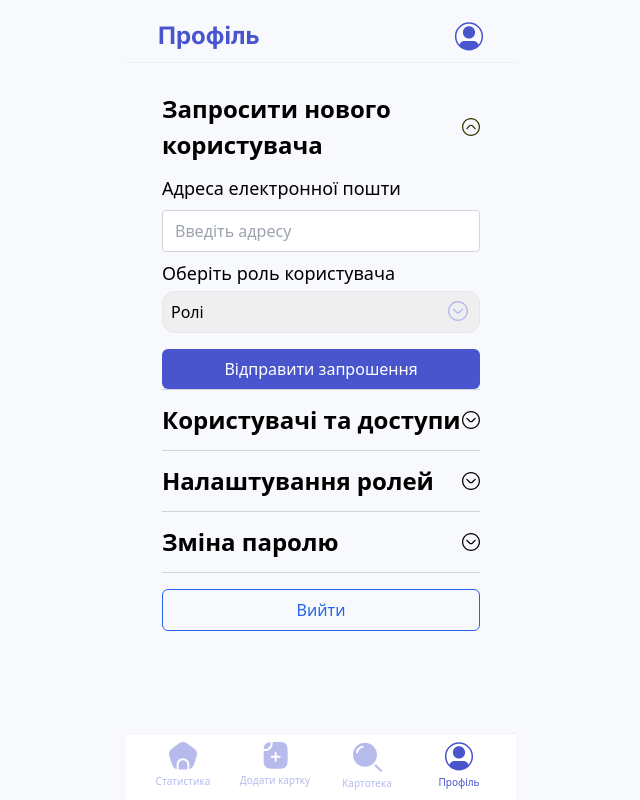
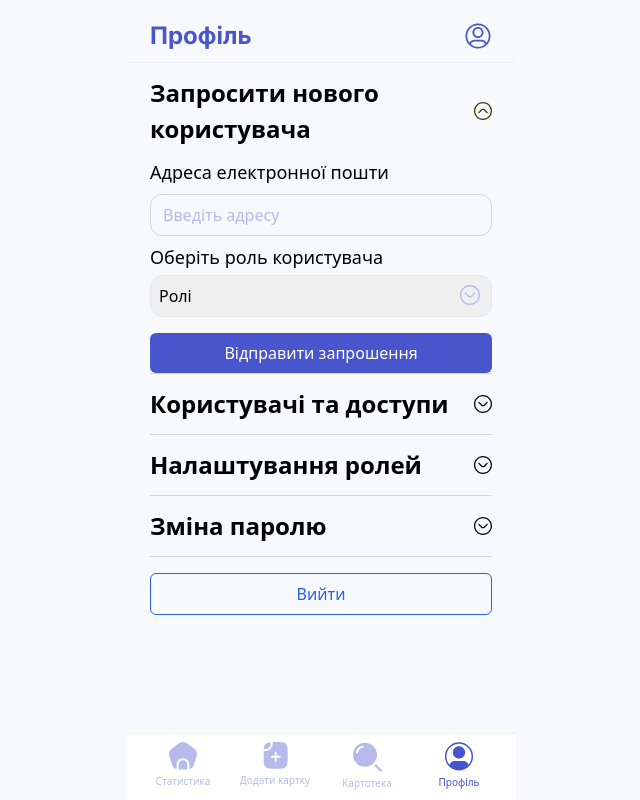
Before and after one commit to baza-trainee/AnimalRescueKharkiv, a Next.js app: page /crm/profile in a window 1280 px wide. Both pictures are taken after a click on the button "Запросити нового користувача". Shown: the whole page, without its empty margins (319-959 px from the left). Built offline with nearby package versions, Linux system fonts and the light colour scheme.

Commit message:
add edit width pages

```diff
--- a/src/app/crm/profile/page.tsx
+++ b/src/app/crm/profile/page.tsx
@@ -8,10 +8,8 @@ export default function ProfilePage() {
     <>
       <Header title="Профіль" />
       <section className="w-[390px] mx-auto">
-        {/* <MenuDesktop /> */}
-        <div className="px-5">
+
           <ProfileCrm />
-        </div>
       </section>
       <FooterCrm />
     </>
--- a/src/components/crm/Header/index.tsx
+++ b/src/components/crm/Header/index.tsx
@@ -1,7 +1,7 @@
 "use client";
 import { usePathname } from "next/navigation";
 import React from "react";
-import ProfileIcon from "../Footer/FooterIcons/Profile";
+import ProfileIcon from "../../../../public/assets/icons/menuDesktop/profile-logo.svg";
 import { inter } from "../../../fonts";
 
 const HeaderCrm: React.FC<{ title: string }> = ({ title }) => {
@@ -9,16 +9,18 @@ const HeaderCrm: React.FC<{ title: string }> = ({ title }) => {
   const isProfilePage = pathname.includes("/crm/profile");
 
   return (
-    <header className="flex mx-auto justify-between w-[390px] px-8 pt-[18px] pb-2 border-b border-lightBlue items-center">
+    <header className="flex mx-auto justify-between w-[390px]  pt-[18px] pb-2 border-b border-lightBlue ">
+      <div className="w-[342px] mx-auto flex mx-auto items-center justify-between">
         <h1
           className={`${inter.className} font-bold text-[24px] leading-[150%] text-mainBlue`}>
           {title}
         </h1>
         {isProfilePage && (
           <div className="flex flex-col items-center text-mainBlue ml-4 block">
-          <ProfileIcon/>
+            <ProfileIcon />
           </div>
         )}
+      </div>
     </header>
   );
 };
--- a/src/components/crm/LatestAdd/index.tsx
+++ b/src/components/crm/LatestAdd/index.tsx
@@ -30,7 +30,7 @@ const slides = [
 
 export default () => {
   return (
-    <div className="w-[342px] overflow-hidden mx-6 shadow-[4px_4px_10px_rgba(182,187,235,0.3),-4px_-4px_10px_rgba(182,187,235,0.3)] border-[1px] border-solid border-mainBlue rounded-[10px] px-[10px]  relative">
+    <div className="w-[342px] overflow-hidden mx-6 shadow-[4px_4px_10px_rgba(182,187,235,0.3),-4px_-4px_10px_rgba(182,187,235,0.3)] border-[1px] border-solid border-mainBlue rounded-[10px] px-[10px] relative mb-20">
       <span className="absolute before:content-[''] before:mr-2 bg-crm-backgraund w-full z-10 h-2 right-0 bottom-0"></span>
 
       <h3 className="font-semibold text-2xl mb-3 px-3 pt-2">
@@ -52,7 +52,7 @@ export default () => {
                 <p className="mt-2 text-xl font-normal --font-inter">
                   {slide.text}
                 </p>
-                <p className="text-color-Id text-sm">{slide.texId}</p>
+                <p className="text-crm-secondary-blue text-sm">{slide.texId}</p>
                 <p className="text-xl">{slide.texCity}</p>
                 <p className="text-xl">{slide.dateText}</p>
               </div>
--- a/src/components/crm/Profile/index.tsx
+++ b/src/components/crm/Profile/index.tsx
@@ -8,7 +8,6 @@ import EmailInput from "../../ui/inputs/EmailInput";
 import FilterIcon from "../CatalogCrm/CatalogCrmIcons/FilterIcon";
 import SetIcon from "../CatalogCrm/CatalogCrmIcons/Set";
 import CloseBtb from "../CatalogCrm/CatalogCrmIcons/Closebtn";
-
 
 const AccordionItem: React.FC<{
   title: string;
@@ -71,7 +70,7 @@ const ProfileSettings: React.FC = () => {
   };
 
   return (
-    <div className="w-full max-w-md mx-auto rounded-lg p-4 relative">
+    <div className="w-[342px] mx-auto rounded-lg relative">
       <AccordionItem title="Запросити нового користувача">
         {error && (
           <div className="text-red-600 text-center mb-4 w-[275px] mx-auto">
@@ -92,7 +91,8 @@ const ProfileSettings: React.FC = () => {
           placeholder="Введіть адресу"
           value={email} // Додаємо value
           onChange={(e) => setEmail(e.target.value)}
-          errorMessage={error} // Передаємо помилку
+          errorMessage={error}
+          className="border rounded-2xl"// Передаємо помилку
         />
         <label htmlFor="role-select" className="text-[18px] font-medium">
           Оберіть роль користувача
@@ -126,16 +126,16 @@ const ProfileSettings: React.FC = () => {
           <input
             type="text"
             placeholder="Введіть ім’я користувача або роль"
-            className="w-full focus:outline-none text-sm placeholder-color-Id bg-transparent"
+            className="w-full focus:outline-none text-sm placeholder-crm-secondary-blue bg-transparent"
           />
         </div>
-        <div className="w-full h-[44px] flex justify-between p-[4px]">
+        <div className="w-full h-[44px] flex justify-between p-[4px] mb-[16px]">
           <Link href="#" onClick={toggleFilterPopup}>
             <FilterIcon />
           </Link>
           {filterPopupVisible && (
             <div className="fixed w-full z-10 inset-0  flex flex-col content-center justify-start bg-white py-[16px] px-[24px] gap-[8px] overflow-auto">
-              <div className="w-full h-[24px] flex justify-end">
+              <div className="w-full flex justify-end">
                 <button onClick={toggleFilterPopup}>
                   <CloseBtb />
                 </button>
@@ -250,13 +250,17 @@ const ProfileSettings: React.FC = () => {
             </div>
           )}
         </div>
+        <div className="w-[342px] shadow-[4px_4px_10px_rgba(182,187,235,0.3),-4px_-4px_10px_rgba(182,187,235,0.3)]">
+          p,[]
+        </div>
       </AccordionItem>
       <AccordionItem title="Налаштування ролей" />
       <AccordionItem title="Зміна паролю" />
-
-      <button className="w-full mt-4 border border-blue-600 text-blue-600 py-2 rounded-md hover:bg-blue-100 transition">
-        Вийти
-      </button>
+      <Link href="../../crm">
+        <button className="w-full mt-4 border border-blue-600 text-blue-600 py-2 rounded-md hover:bg-blue-100 transition">
+          Вийти
+        </button>
+      </Link>
     </div>
   );
 };
--- a/src/components/ui/inputs/EmailInput.tsx
+++ b/src/components/ui/inputs/EmailInput.tsx
@@ -18,10 +18,10 @@ export const EmailInput: FC<PropsEmailInput> = forwardRef(
           type="email"
           id={name}
           ref={_ref}
-          className={`w-full px-3 py-2 mb-2 rounded border ${
+          className={`w-full px-3 py-2 mb-2 rounded-xl bg-transparent  placeholder-crm-secondary-blue border ${
             errorMessage
               ? "border-red-600 placeholder:text-red-600 outline-red-600"
-              : "border-gray-300 outline-blue-500"
+              : "border-gray-300 outline-crm-secondary-blue"
           } transition duration-300 text-[16px]`}
         />
         {/* {errorMessage && <ErrorMessage>{errorMessage}</ErrorMessage>} */}
--- a/tailwind.config.ts
+++ b/tailwind.config.ts
@@ -32,7 +32,6 @@ const config: Config = {
         'crm-backgraund':" #f8f9fd",
         'crm-secondary-blue':"#b6bbeb",
         'crm-black':"#070600",
-        'color-Id': '#B6BBEB',
       },
     },
   },
```
Lines whose indentation alone changed are shown as unchanged.
